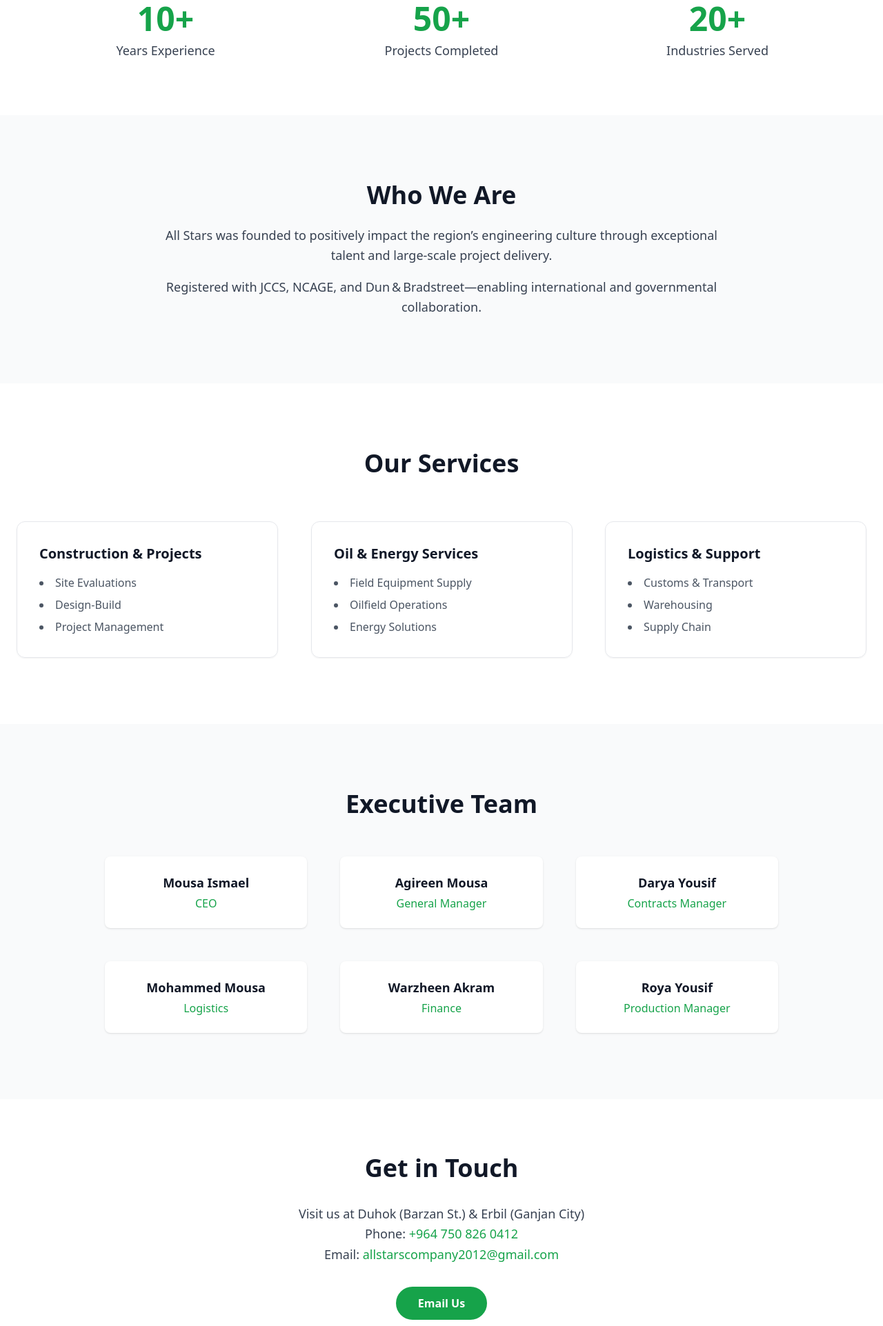
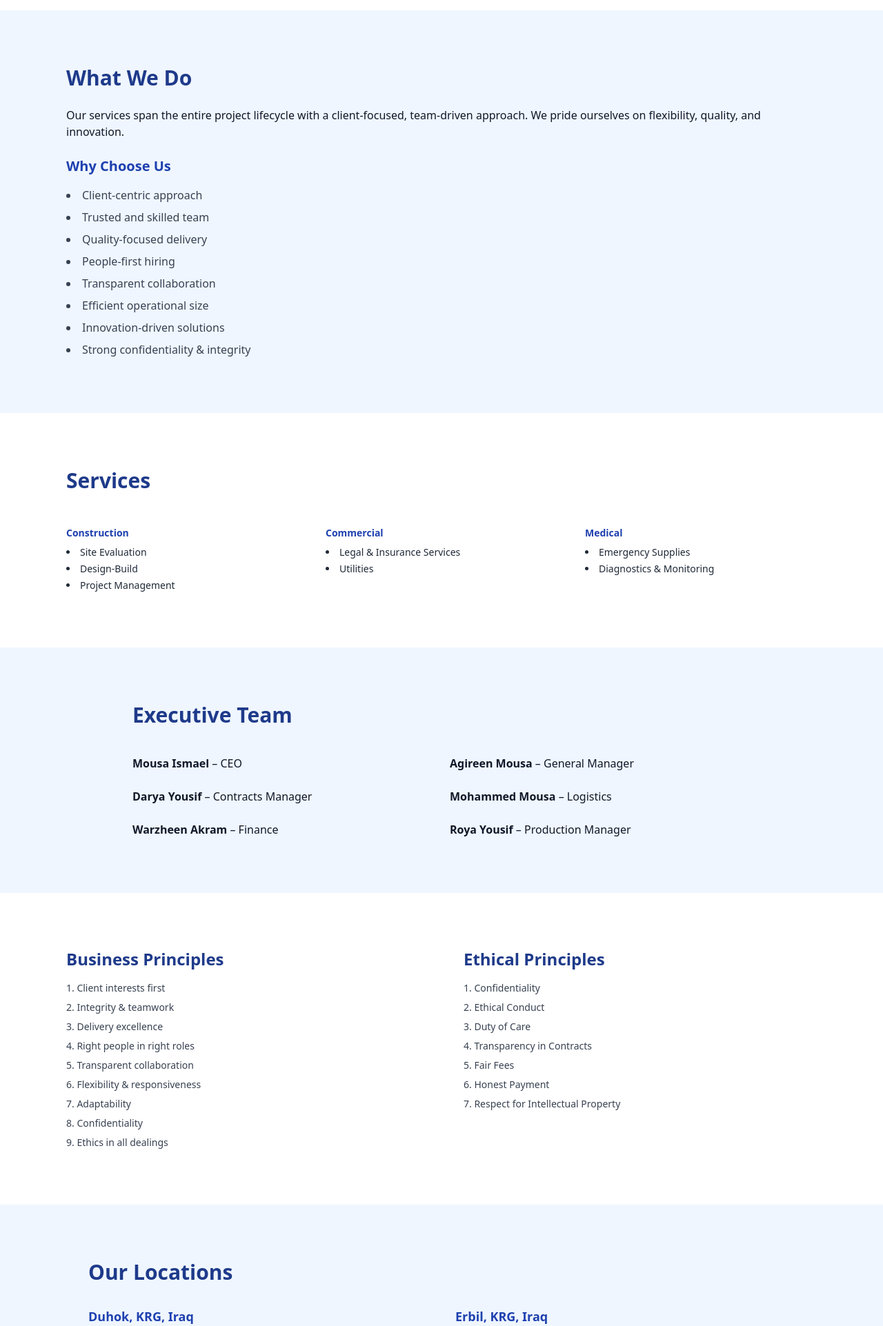
Before and after one commit to rondikmousa/allstars, a plain HTML site: page index.html in a window 1280 px wide. Shown: the part 877-2800 px from the top of the page at 69% size. Drawn offline with nearby package versions, Linux system fonts and the light colour scheme.

Commit message:
Update index.html

```diff
--- a/index.html
+++ b/index.html
@@ -1,191 +1,181 @@
 <!DOCTYPE html>
-<html lang="en" class="scroll-smooth" >
+<html lang="en" class="scroll-smooth">
 <head>
 <meta charset="UTF-8" />
-<meta name="viewport" content="width=device-width, initial-scale=1" />
-<title>All Stars Engineering Solutions</title>
+<meta name="viewport" content="width=device-width, initial-scale=1.0" />
+<title>All Stars Company | KRG Iraq</title>
 <script src="https://cdn.tailwindcss.com"></script>
 <style>
-/* Smooth fade-in animation for sections */
-.fade-in {
-opacity: 0;
-transform: translateY(20px);
-animation: fadeInUp 0.8s forwards;
-}
-.fade-in.delay-100 { animation-delay: 0.1s; }
-.fade-in.delay-200 { animation-delay: 0.2s; }
-.fade-in.delay-300 { animation-delay: 0.3s; }
-.fade-in.delay-400 { animation-delay: 0.4s; }
-@keyframes fadeInUp {
-to {
-opacity: 1;
-transform: translateY(0);
-}
-}
+html { scroll-behavior: smooth; }
 </style>
 </head>
-<body class="font-sans bg-gray-50 text-gray-900 antialiased">
+<body class="bg-white text-gray-900 font-sans">
 
-<!-- Navbar -->
-<header class="fixed top-0 left-0 right-0 bg-white/80 backdrop-blur-sm shadow-md z-50">
-<div class="max-w-7xl mx-auto flex justify-between items-center px-6 py-4">
-<a href="#" aria-label="All Stars Engineering Solutions Logo">
-<img src="allstars.png" alt="All Stars Logo" class="h-12 w-auto object-contain" />
-</a>
-<nav>
-<ul class="hidden md:flex space-x-10 text-gray-700 font-medium tracking-wide">
-<li><a href="#about" class="hover:text-green-600 transition">About</a></li>
-<li><a href="#services" class="hover:text-green-600 transition">Services</a></li>
-<li><a href="#team" class="hover:text-green-600 transition">Team</a></li>
-<li><a href="#contact" class="hover:text-green-600 transition">Contact</a></li>
-</ul>
+<!-- Header -->
+<header class="bg-blue-900 text-white shadow-md">
+<div class="max-w-7xl mx-auto flex items-center justify-between px-6 py-5">
+<div class="flex items-center space-x-4">
+<img src="allstars.png" alt="All Stars Logo" class="h-12 w-auto">
+<h1 class="text-xl md:text-3xl font-bold">All Stars Company</h1>
+</div>
+<nav class="hidden md:flex space-x-6 text-sm font-medium">
+<a href="#about" class="hover:text-blue-300">About</a>
+<a href="#services" class="hover:text-blue-300">Services</a>
+<a href="#team" class="hover:text-blue-300">Team</a>
+<a href="#principles" class="hover:text-blue-300">Principles</a>
+<a href="#locations" class="hover:text-blue-300">Contact</a>
 </nav>
 </div>
 </header>
 
-<!-- Hero Section -->
-<section
-class="relative h-screen flex items-center justify-center bg-cover bg-center"
-style="background-image: url('allstars-hero.jpg');"
-aria-label="Hero section with company tagline"
->
-<div class="absolute inset-0 bg-gradient-to-b from-black/60 via-black/40 to-black/80"></div>
-<div class="relative max-w-4xl text-center px-6">
-<h1 class="text-white font-extrabold text-4xl sm:text-5xl md:text-6xl leading-tight drop-shadow-lg">
-Engineering Excellence<br />
-Across Kurdistan & Iraq
-</h1>
-<p class="mt-6 max-w-3xl mx-auto text-gray-200 text-lg sm:text-xl">
-Delivering safe, reliable, and sustainable solutions across energy, construction, and more.
+<!-- Sectors -->
+<section class="py-14 bg-gray-50 text-center px-4">
+<h2 class="text-lg font-semibold uppercase text-blue-900 tracking-wider">Sectors</h2>
+<p class="mt-4 max-w-5xl mx-auto text-gray-700">
+DESIGN & CONSTRUCTION | ENERGY | FOOD & BEVERAGE | MEDIA | TECHNOLOGY & DIGITAL | WATER | SPORT | MANUFACTURING | FINANCIAL SERVICES | HEALTH | TOURISM
 </p>
-<a
-href="#services"
-class="inline-block mt-10 px-8 py-3 rounded-full bg-green-600 text-white text-lg font-semibold hover:bg-green-700 focus:outline-none focus:ring-4 focus:ring-green-500/50 transition"
->
-Explore Our Services
-</a>
+</section>
+
+<!-- About -->
+<section id="about" class="py-20 px-6 md:px-24 bg-white text-gray-800">
+<div class="max-w-5xl mx-auto">
+<h2 class="text-3xl font-bold text-blue-900 mb-6">About All Stars</h2>
+<p class="mb-6 leading-relaxed">All Stars was founded to deliver solutions that positively impact business culture in Iraq & KRG. Our expert team brings global experience in large-scale engineering and infrastructure projects.</p>
+<h3 class="text-xl font-semibold text-blue-800 mt-8">Our Vision</h3>
+<p class="mb-4">To offer unique journeys through meaningful experiences for partners, employees, and communities.</p>
+<h3 class="text-xl font-semibold text-blue-800 mt-6">Our Purpose</h3>
+<p class="mb-4">Creating a legacy that transforms lives, industries, and regions.</p>
+<h3 class="text-xl font-semibold text-blue-800 mt-6">Our Partners</h3>
+<p class="mb-4">Progressive partnerships rooted in long-term impact and aligned core values.</p>
+<h3 class="text-xl font-semibold text-blue-800 mt-6">Join the Team</h3>
+<p class="mb-4">Join world-class talent dedicated to turning visionary ideas into lasting reality.</p>
 </div>
 </section>
 
-<!-- Stats Section -->
-<section class="py-20 bg-white">
-<div class="max-w-6xl mx-auto grid grid-cols-1 sm:grid-cols-3 gap-12 text-center">
-<div class="fade-in delay-100">
-<h2 class="text-5xl font-extrabold text-green-600">10+</h2>
-<p class="mt-2 text-lg font-medium text-gray-700">Years Experience</p>
-</div>
-<div class="fade-in delay-200">
-<h2 class="text-5xl font-extrabold text-green-600">50+</h2>
-<p class="mt-2 text-lg font-medium text-gray-700">Projects Completed</p>
-</div>
-<div class="fade-in delay-300">
-<h2 class="text-5xl font-extrabold text-green-600">20+</h2>
-<p class="mt-2 text-lg font-medium text-gray-700">Industries Served</p>
-</div>
+<!-- What We Do -->
+<section class="bg-blue-50 py-20 px-6 md:px-24">
+<div class="max-w-6xl mx-auto">
+<h2 class="text-3xl font-bold text-blue-900 mb-6">What We Do</h2>
+<p class="mb-6">Our services span the entire project lifecycle with a client-focused, team-driven approach. We pride ourselves on flexibility, quality, and innovation.</p>
+<h3 class="text-xl font-semibold text-blue-800 mt-6">Why Choose Us</h3>
+<ul class="list-disc list-inside space-y-2 mt-4 text-gray-700">
+<li>Client-centric approach</li>
+<li>Trusted and skilled team</li>
+<li>Quality-focused delivery</li>
+<li>People-first hiring</li>
+<li>Transparent collaboration</li>
+<li>Efficient operational size</li>
+<li>Innovation-driven solutions</li>
+<li>Strong confidentiality & integrity</li>
+</ul>
 </div>
 </section>
 
-<!-- About Section -->
-<section id="about" class="py-24 bg-gray-50">
-<div class="max-w-4xl mx-auto px-6 text-center fade-in delay-100">
-<h2 class="text-4xl font-bold text-gray-900">Who We Are</h2>
-<p class="mt-6 text-lg text-gray-700 leading-relaxed">
-All Stars was founded to positively impact the region’s engineering culture through exceptional talent and large‑scale project delivery.
-</p>
-<p class="mt-4 text-lg text-gray-700 leading-relaxed">
-Registered with JCCS, NCAGE, and Dun & Bradstreet—enabling international and governmental collaboration.
-</p>
-</div>
-</section>
-
-<!-- Services Section -->
-<section id="services" class="py-24 bg-white">
-<div class="max-w-7xl mx-auto px-6">
-<h2 class="text-4xl font-bold text-center mb-16 fade-in delay-200">Our Services</h2>
-<div class="grid md:grid-cols-2 lg:grid-cols-3 gap-12">
-<div class="fade-in delay-300 p-8 border border-gray-200 rounded-xl shadow-sm hover:shadow-lg transition-transform transform hover:-translate-y-1">
-<h3 class="font-semibold text-xl mb-4 text-gray-900">Construction & Projects</h3>
-<ul class="list-disc list-inside text-gray-600 space-y-2">
-<li>Site Evaluations</li>
+<!-- Services -->
+<section id="services" class="bg-white py-20 px-6 md:px-24">
+<div class="max-w-6xl mx-auto">
+<h2 class="text-3xl font-bold text-blue-900 mb-12">Services</h2>
+<div class="grid md:grid-cols-2 lg:grid-cols-3 gap-10 text-sm text-gray-800">
+<div>
+<h3 class="font-semibold text-blue-800 mb-2">Construction</h3>
+<ul class="list-disc list-inside space-y-1">
+<li>Site Evaluation</li>
 <li>Design-Build</li>
 <li>Project Management</li>
 </ul>
 </div>
-<div class="fade-in delay-400 p-8 border border-gray-200 rounded-xl shadow-sm hover:shadow-lg transition-transform transform hover:-translate-y-1">
-<h3 class="font-semibold text-xl mb-4 text-gray-900">Oil & Energy Services</h3>
-<ul class="list-disc list-inside text-gray-600 space-y-2">
-<li>Field Equipment Supply</li>
-<li>Oilfield Operations</li>
-<li>Energy Solutions</li>
+<div>
+<h3 class="font-semibold text-blue-800 mb-2">Commercial</h3>
+<ul class="list-disc list-inside space-y-1">
+<li>Legal & Insurance Services</li>
+<li>Utilities</li>
 </ul>
 </div>
-<div class="fade-in delay-500 p-8 border border-gray-200 rounded-xl shadow-sm hover:shadow-lg transition-transform transform hover:-translate-y-1">
-<h3 class="font-semibold text-xl mb-4 text-gray-900">Logistics & Support</h3>
-<ul class="list-disc list-inside text-gray-600 space-y-2">
-<li>Customs & Transport</li>
-<li>Warehousing</li>
-<li>Supply Chain</li>
+<div>
+<h3 class="font-semibold text-blue-800 mb-2">Medical</h3>
+<ul class="list-disc list-inside space-y-1">
+<li>Emergency Supplies</li>
+<li>Diagnostics & Monitoring</li>
 </ul>
 </div>
 </div>
 </div>
 </section>
 
-<!-- Team Section -->
-<section id="team" class="py-24 bg-gray-50">
-<div class="max-w-5xl mx-auto px-6 text-center">
-<h2 class="text-4xl font-bold mb-14 fade-in delay-100">Executive Team</h2>
-<div class="grid sm:grid-cols-2 md:grid-cols-3 gap-12">
-<div class="fade-in delay-200 p-6 bg-white rounded-lg shadow hover:shadow-lg transition">
-<h3 class="text-lg font-semibold mb-1 text-gray-900">Mousa Ismael</h3>
-<p class="text-green-600 font-medium">CEO</p>
+<!-- Team -->
+<section id="team" class="bg-blue-50 py-20 px-6 md:px-24">
+<div class="max-w-4xl mx-auto">
+<h2 class="text-3xl font-bold text-blue-900 mb-10">Executive Team</h2>
+<div class="grid sm:grid-cols-2 gap-6">
+<p><strong>Mousa Ismael</strong> – CEO</p>
+<p><strong>Agireen Mousa</strong> – General Manager</p>
+<p><strong>Darya Yousif</strong> – Contracts Manager</p>
+<p><strong>Mohammed Mousa</strong> – Logistics</p>
+<p><strong>Warzheen Akram</strong> – Finance</p>
+<p><strong>Roya Yousif</strong> – Production Manager</p>
 </div>
-<div class="fade-in delay-300 p-6 bg-white rounded-lg shadow hover:shadow-lg transition">
-<h3 class="text-lg font-semibold mb-1 text-gray-900">Agireen Mousa</h3>
-<p class="text-green-600 font-medium">General Manager</p>
 </div>
-<div class="fade-in delay-400 p-6 bg-white rounded-lg shadow hover:shadow-lg transition">
-<h3 class="text-lg font-semibold mb-1 text-gray-900">Darya Yousif</h3>
-<p class="text-green-600 font-medium">Contracts Manager</p>
+</section>
+
+<!-- Principles -->
+<section id="principles" class="bg-white py-20 px-6 md:px-24">
+<div class="max-w-6xl mx-auto grid md:grid-cols-2 gap-16">
+<div>
+<h2 class="text-2xl font-bold text-blue-900 mb-4">Business Principles</h2>
+<ul class="list-decimal list-inside space-y-2 text-sm text-gray-700">
+<li>Client interests first</li>
+<li>Integrity & teamwork</li>
+<li>Delivery excellence</li>
+<li>Right people in right roles</li>
+<li>Transparent collaboration</li>
+<li>Flexibility & responsiveness</li>
+<li>Adaptability</li>
+<li>Confidentiality</li>
+<li>Ethics in all dealings</li>
+</ul>
 </div>
-<div class="fade-in delay-500 p-6 bg-white rounded-lg shadow hover:shadow-lg transition">
-<h3 class="text-lg font-semibold mb-1 text-gray-900">Mohammed Mousa</h3>
-<p class="text-green-600 font-medium">Logistics</p>
+<div>
+<h2 class="text-2xl font-bold text-blue-900 mb-4">Ethical Principles</h2>
+<ul class="list-decimal list-inside space-y-2 text-sm text-gray-700">
+<li>Confidentiality</li>
+<li>Ethical Conduct</li>
+<li>Duty of Care</li>
+<li>Transparency in Contracts</li>
+<li>Fair Fees</li>
+<li>Honest Payment</li>
+<li>Respect for Intellectual Property</li>
+</ul>
 </div>
-<div class="fade-in delay-600 p-6 bg-white rounded-lg shadow hover:shadow-lg transition">
-<h3 class="text-lg font-semibold mb-1 text-gray-900">Warzheen Akram</h3>
-<p class="text-green-600 font-medium">Finance</p>
 </div>
-<div class="fade-in delay-700 p-6 bg-white rounded-lg shadow hover:shadow-lg transition">
-<h3 class="text-lg font-semibold mb-1 text-gray-900">Roya Yousif</h3>
-<p class="text-green-600 font-medium">Production Manager</p>
+</section>
+
+<!-- Locations -->
+<section id="locations" class="bg-blue-50 py-20 px-6 md:px-24">
+<div class="max-w-5xl mx-auto">
+<h2 class="text-3xl font-bold text-blue-900 mb-8">Our Locations</h2>
+<div class="grid sm:grid-cols-2 gap-10 text-sm">
+<div>
+<h3 class="text-lg font-semibold text-blue-800 mb-1">Duhok, KRG, Iraq</h3>
+<p>Barzan Street</p>
+<p>Phone: +964 750 826 0412</p>
+<p>Email: <a href="mailto:allstarscompany2012@gmail.com" class="text-blue-600 hover:underline">allstarscompany2012@gmail.com</a></p>
+</div>
+<div>
+<h3 class="text-lg font-semibold text-blue-800 mb-1">Erbil, KRG, Iraq</h3>
+<p>Ganjan City</p>
+<p>Phone: +964 750 826 0412</p>
+<p>Email: <a href="mailto:allstarscompany2012@gmail.com" class="text-blue-600 hover:underline">allstarscompany2012@gmail.com</a></p>
 </div>
 </div>
 </div>
 </section>
 
-<!-- Contact Section -->
-<section id="contact" class="py-20 bg-white">
-<div class="max-w-4xl mx-auto px-6 text-center fade-in delay-300">
-<h2 class="text-4xl font-bold mb-8">Get in Touch</h2>
-<p class="text-lg text-gray-700 max-w-xl mx-auto mb-8 leading-relaxed">
-Visit us at Duhok (Barzan St.) & Erbil (Ganjan City) <br />
-Phone: <a href="tel:+9647508260412" class="text-green-600 hover:underline">+964 750 826 0412</a><br />
-Email: <a href="mailto:allstarscompany2012@gmail.com" class="text-green-600 hover:underline">allstarscompany2012@gmail.com</a>
-</p>
-<a
-href="mailto:allstarscompany2012@gmail.com"
-class="inline-block px-8 py-3 bg-green-600 text-white font-semibold rounded-full hover:bg-green-700 focus:outline-none focus:ring-4 focus:ring-green-500/50 transition"
->
-Email Us
-</a>
+<!-- Footer -->
+<footer class="bg-blue-900 text-white text-sm py-6 text-center">
+<div class="flex flex-col items-center space-y-2">
+<img src="allstars.png" alt="All Stars Logo" class="h-10 w-auto opacity-80">
+<p>© 2025 All Stars Company – <a href="mailto:allstarscompany2012@gmail.com" class="underline">allstarscompany2012@gmail.com</a></p>
 </div>
-</section>
-
-<!-- Footer -->
-<footer class="bg-gray-900 text-gray-300 py-10 text-center">
-<img src="allstars.png" alt="All Stars Logo" class="h-10 mx-auto mb-4 opacity-80" />
-<p class="text-sm select-none">© 2025 All Stars Company • allstarscompany2012@gmail.com</p>
 </footer>
 
 </body>
```
